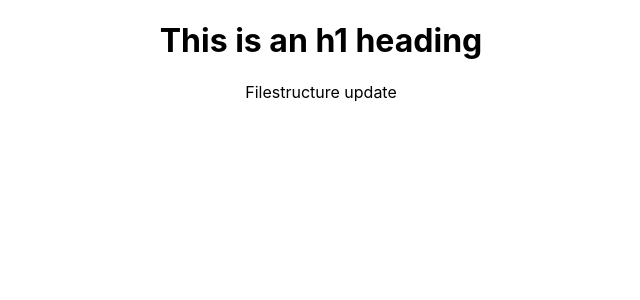
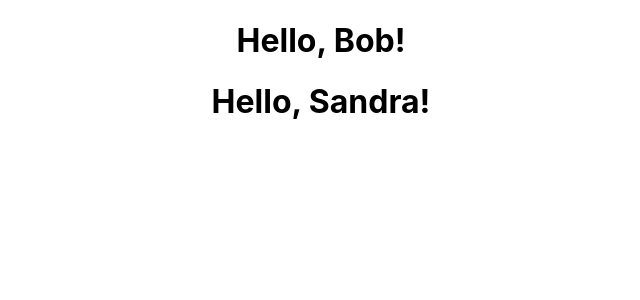
Before and after one commit to rhiz0m/metaReact, a React (Create React App) app: page / in a window 1280 px wide. Shown: the top 300 px of the page, without its empty margins (319-959 px from the left). Built offline with nearby package versions, Linux system fonts and the light colour scheme.

Commit message:
Lab - props in React

```diff
--- a/src/App.js
+++ b/src/App.js
@@ -1,5 +1,5 @@
 import "./App.css"
-import Module1 from "./module1/Module1"
+import Module1 from "./module1/App1"
 
 function App() {
   return (
--- /dev/null
+++ b/src/module1/App1.js
@@ -0,0 +1,14 @@
+import Heading from "./components/heading"
+
+// Parent-component
+function App1() {
+  return (
+    <div className="App">
+      <Heading firstName="Bob!" />
+      <Heading firstName="Sandra!" />
+    </div>
+  )
+}
+
+export default App1
+// Heading is a childcomponent to App1
--- a/src/module1/Module1.js
+++ /dev/null
@@ -1,12 +0,0 @@
-import Heading from "./components/heading"
-
-function Module1() {
-  return (
-    <div className="App">
-      <Heading />
-      <p>Filestructure update</p>
-    </div>
-  )
-}
-
-export default Module1
--- a/src/module1/components/heading.js
+++ b/src/module1/components/heading.js
@@ -1,6 +1,7 @@
-function Heading() {
-  //This is a comment
-  return <h1>This is an h1 heading</h1>
+// Child component to App1
+
+function Heading(props) {
+  return <h1>Hello, {props.firstName}</h1>
 }
 
 export default Heading
```
